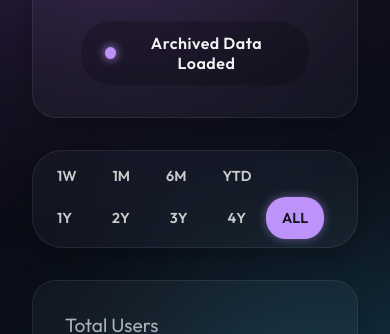
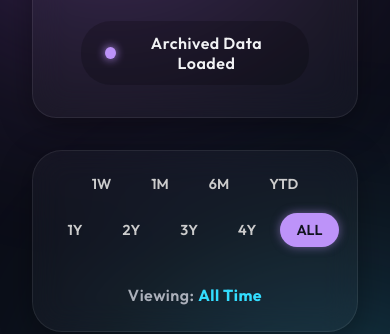
Before and after one commit to obsesivegamer/Mastodon-User-Trends, a plain HTML site: page index.html in a window 390 px wide. Shown: the part 272-606 px from the top of the page. Drawn offline with nearby package versions, Linux system fonts and the light colour scheme; some packages are replaced by stand-ins of ours; animation ran at ten frames a second; a script that the page names is missing.

Commit message:
feat: add UI label showing currently selected time range
- Add visual indicator displaying the currently selected time range
- Label updates dynamically when range buttons are clicked
- Works seamlessly on both desktop and mobile viewports
- Uses accent color (cyan) for visual prominence

Co-authored-by: Copilot <223556219+Copilot@users.noreply.github.com>

```diff
--- a/index.html
+++ b/index.html
@@ -34,12 +34,19 @@
         <main class="dashboard-grid">
             <!-- Time Scale Selector -->
             <div class="time-scale-selector glass-panel">
+                <div class="selector-content">
+                    <div class="buttons-group">
                         <button class="time-btn" data-range="1W">1W</button>
                         <button class="time-btn" data-range="1M">1M</button>
                         <button class="time-btn" data-range="6M">6M</button>
                         <button class="time-btn" data-range="YTD">YTD</button>
                         <div id="year-range-container" class="year-range-container"></div>
                         <button class="time-btn active" data-range="ALL">ALL</button>
+                    </div>
+                    <div class="range-label-container">
+                        <span class="range-label">Viewing: <span id="selected-range-label">All Time</span></span>
+                    </div>
+                </div>
             </div>
 
             <!-- Key Metrics Cards -->
--- a/script.js
+++ b/script.js
@@ -305,12 +305,21 @@ const getRangeLabel = (range) => {
     return labels[range] || 'All Time';
 };
 
+const updateRangeLabel = (label) => {
+    const labelEl = document.getElementById('selected-range-label');
+    if (labelEl) {
+        labelEl.textContent = label;
+    }
+};
+
 const applyFilter = (range) => {
     const filtered = filterDataByRange(range, historicalData);
     const processed = processData(filtered);
+    const rangeLabel = getRangeLabel(range);
 
-    updateMetrics(processed, getRangeLabel(range));
+    updateMetrics(processed, rangeLabel);
     renderChart(processed);
+    updateRangeLabel(rangeLabel);
 };
 
 // Main Init Function
--- a/style.css
+++ b/style.css
@@ -206,13 +206,49 @@ body {
 .time-scale-selector {
     display: flex;
     justify-content: center;
-    gap: 0.5rem;
-    padding: 0.5rem;
+    align-items: center;
+    gap: 1.5rem;
+    padding: 1rem;
     margin: 0 auto 2rem auto;
     border-radius: 30px;
     width: 100%;
     max-width: 100%;
     flex-wrap: wrap;
+}
+
+.selector-content {
+    display: flex;
+    align-items: center;
+    gap: 1.5rem;
+    width: 100%;
+    justify-content: center;
+    flex-wrap: wrap;
+}
+
+.buttons-group {
+    display: flex;
+    gap: 0.5rem;
+    flex-wrap: wrap;
+    align-items: center;
+    justify-content: center;
+}
+
+.range-label-container {
+    display: flex;
+    align-items: center;
+    min-height: 40px;
+}
+
+.range-label {
+    font-size: 1rem;
+    font-weight: 600;
+    color: var(--text-muted);
+    letter-spacing: 0.5px;
+}
+
+#selected-range-label {
+    color: var(--accent-secondary);
+    font-weight: 700;
 }
 
 .year-range-container {
```
Lines whose indentation alone changed are shown as unchanged.
